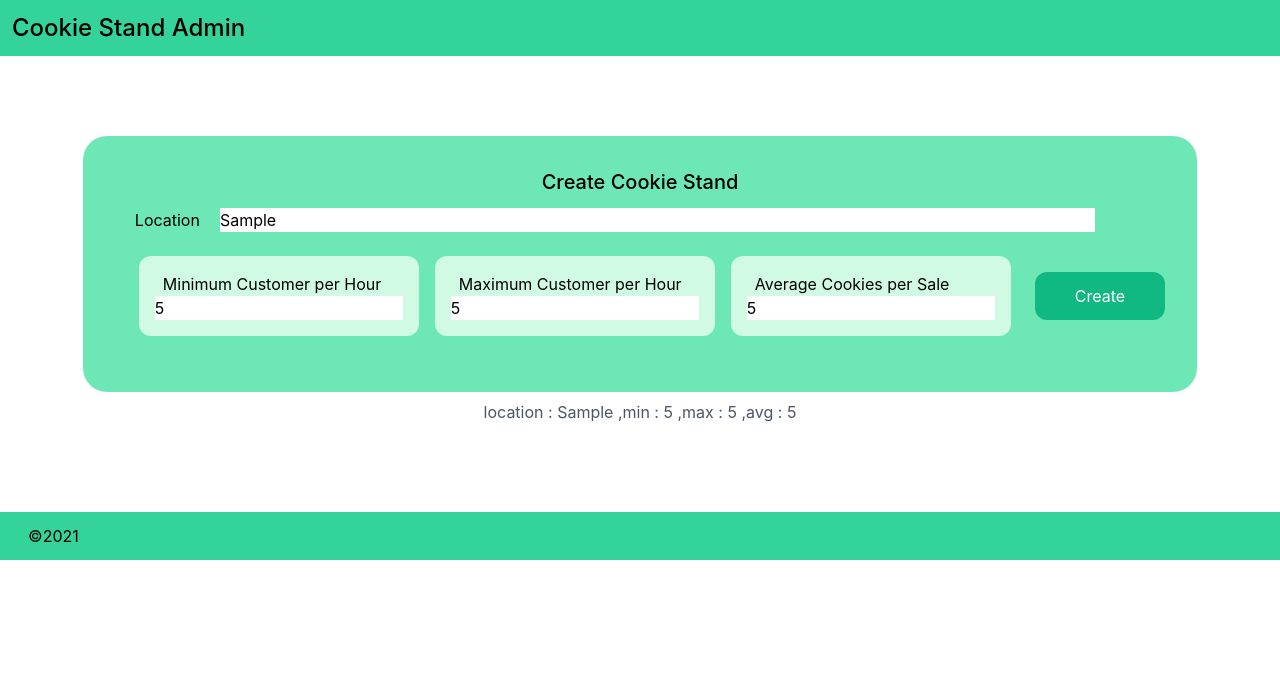
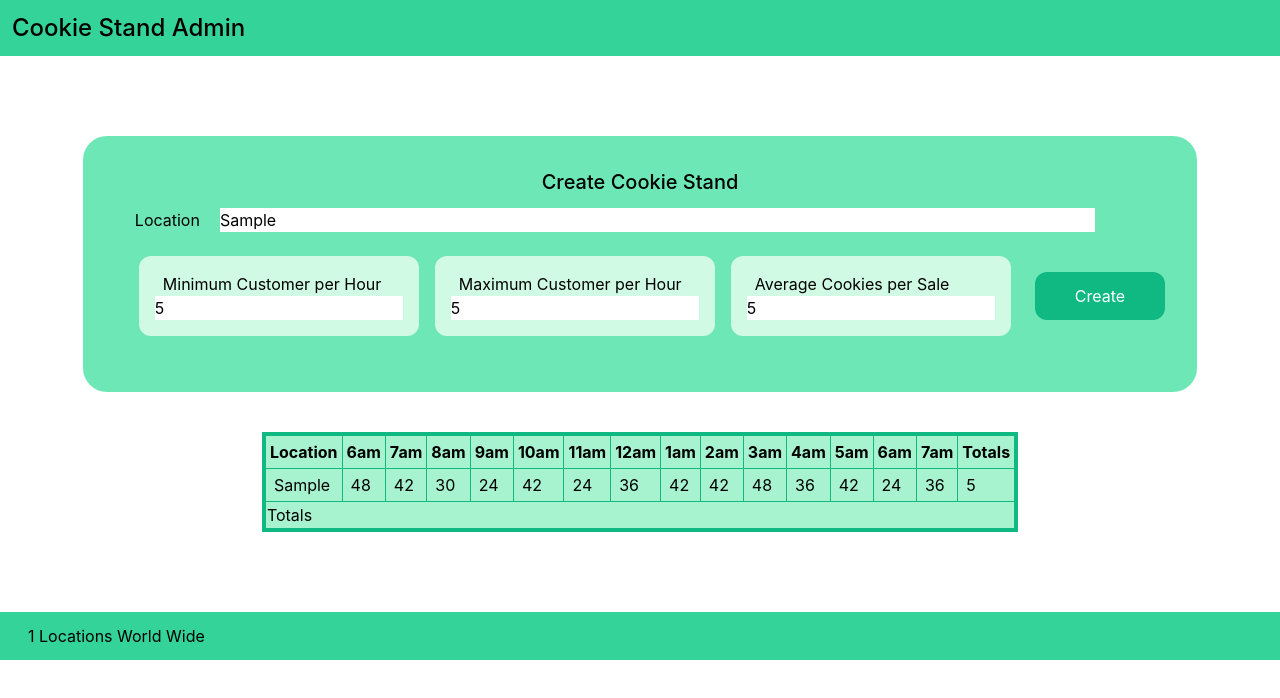
Before and after one commit to nooromari/cookie-stand-admin, a Next.js app: page / in a window 1280 px wide. Both pictures are taken after typing "Sample", "5", "5", "5" into the empty fields and a click on the button "Create". Shown: the top 698 px of the page. Built offline with nearby package versions, Linux system fonts and the light colour scheme.

Commit message:
add stands report table

```diff
--- a/components/CookieStandAdmin.js
+++ b/components/CookieStandAdmin.js
@@ -2,17 +2,34 @@ import Head1 from './Head'
 import Header from './Header'
 import Footer from './Footer'
 import Main from './Main'
+import React from 'react'
+
 
 function CookieStandAdmin(){
+
+  const [cookieStands, setCookieStands] = React.useState([]);
+
+  const onCreate = (e) =>{
+      e.preventDefault()
+      setCookieStands([...cookieStands, {
+        location :e.target.location.value,
+        min :e.target.min.value,
+        max :e.target.max.value,
+        avg :e.target.avg.value,
+        hourly_sales : [48, 42, 30, 24, 42, 24, 36, 42, 42, 48, 36, 42, 24, 36]
+    }])
+      console.log(cookieStands)
+  }
+
     return(
     <div >
       <Head1 title='Cookie Stand Admin' />
 
       <Header />
 
-      <Main />
+      <Main cookieStands={cookieStands} setCookieStands={setCookieStands} onCreate={onCreate} />
 
-      <Footer/>
+      <Footer locationsNumber={cookieStands.length} />
     </div>
     )
 }
--- a/components/CreateForm.js
+++ b/components/CreateForm.js
@@ -4,19 +4,19 @@ function CreateForm({onCreate, stand}){
         <form onSubmit={onCreate} className='bg-green-300 p-8 rounded-3xl ' >
                 <h2 className='font-medium text-center pb-3 text-xl' >Create Cookie Stand</h2>
                 <label className='px-5' >Location</label>
-                <input className="w-10/12" placeholder={stand.location}  type="text" id = 'location' /> <br/>
+                <input className="w-10/12" type="text" id = 'location' /> <br/>
                 <div className='grid grid-cols-3 p-4 float-left' >
                     <div className='bg-green-100 p-4 rounded-xl m-2'>
                         <label className='p-2'>Minimum Customer per Hour</label><br/>
-                        <input className='w-full'  placeholder={stand.min} name="min" type="number" id = 'min' />
+                        <input className='w-full'  name="min" type="number" id = 'min' />
                     </div>
                     <div className='bg-green-100 p-4 rounded-xl m-2' >
                         <label className='p-2' >Maximum Customer per Hour</label><br/>
-                        <input className='w-full'  placeholder={stand.max} name="max" type="number" id = 'max' />
+                        <input className='w-full'  name="max" type="number" id = 'max' />
                     </div>
                     <div className='bg-green-100 p-4 rounded-xl m-2' >
                         <label  className='p-2'>Average Cookies per Sale </label><br/>
-                        <input className='w-full'  placeholder={stand.avg} name="avg" type="number" id = 'avg' />
+                        <input className='w-full'  name="avg" type="number" id = 'avg' />
                     </div>
                 </div>
                 <button className='text-white mt-10 bg-green-500 px-10 py-3 rounded-xl hover:text-green-600 hover:bg-green-100 ' type='submit' >Create</button>
--- a/components/Footer.js
+++ b/components/Footer.js
@@ -1,11 +1,11 @@
 import styles from '../styles/Home.module.css'
 
 
-function Footer(){
+function Footer({locationsNumber}){
     return(
         // className={styles.footer}
         <footer className='bg-green-400 w-full p-3' >
-            <p className=' ml-4' > &copy;2021 </p>
+            <p className=' ml-4' > {locationsNumber} Locations World Wide </p>
       </footer>
     )
 }
--- a/components/Main.js
+++ b/components/Main.js
@@ -3,34 +3,14 @@ import styles from '../styles/Home.module.css'
 import ReportTable from './ReportTable';
 import CreateForm from './CreateForm';
 
-function Main(){
-
-    const [stand, setStand] = React.useState({
-        location : 'new location..',
-        min : 0,
-        max : 0,
-        avg : 0,
-        condition : false
-
-    })
-
-    const onCreate = (e) =>{
-        e.preventDefault()
-                setStand({
-                    location :e.target.location.value,
-                    min :e.target.min.value,
-                    max :e.target.max.value,
-                    avg :e.target.avg.value,
-                    condition : true
-                })
-    }
+function Main({cookieStands, setCookieStands, onCreate}){
 
     return(
         <main className={styles.main}>
 
-            <CreateForm onCreate={onCreate} stand={stand}/>
+            <CreateForm onCreate={onCreate}/>
 
-            <ReportTable stand={stand} />
+            <ReportTable cookieStands={cookieStands} />
       </main>
     )
 }
--- a/components/ReportTable.js
+++ b/components/ReportTable.js
@@ -1,18 +1,37 @@
 
-function ReportTable({stand}){
+function ReportTable({cookieStands}){
+    const open_hours = [6,7,8,9,10,11,12,1,2,3,4,5,6,7]
 
-    if (stand.condition) {
+    if (cookieStands.length) {
         return (
-            <p className='m-2 text-gray-600' >
-                <span>location : {stand.location} </span>,
-                <span>min : {stand.min} </span>,
-                <span>max : {stand.max} </span>,
-                <span>avg : {stand.avg} </span>
-             </p>
+            <table className="w-1/2 mx-auto border-4 border-collapse border-green-500 mt-10 bg-green-200">
+                <thead>
+                    <tr>
+                        <th className="border border-green-500 p-1">Location</th>
+                        {open_hours.map((h,i)=> <th key={i} className="border border-green-500 p-1">{h}am</th>)}
+                        <th className="border border-green-500 p-1">Totals</th>
+                    </tr>
+                </thead>
+                <tbody>
+
+                    {cookieStands.map(stand => (
+                        <tr key={stand.id} className="odd:bg-green-300">
+                            <td className="pl-2 border border-green-500 p-1">{stand.location}</td>
+                            {stand.hourly_sales.map((sales,i) => <td key={i} className="pl-2 border border-green-500 p-1">{sales}</td> )}
+                            <td className="pl-2 border border-green-500 p-1">{stand.max}</td>
+                        </tr>
+                    ))}
+                </tbody>
+                <tfoot >
+                    <tr>
+                        <td>Totals</td>
+                    </tr>
+                </tfoot>
+            </table>
         )
     } else {
         return (
-            <p className='m-5 text-gray-700 text-xl' >No Cookie Stands Available</p>
+            <h2 className='m-5 text-gray-700 text-xl' >No Cookie Stands Available</h2>
         )
     }
 }
--- /dev/null
+++ b/pages/overview.js
@@ -0,0 +1,7 @@
+import Link from 'next'
+
+export default function overview(){
+    return(
+        <Link href="/"><a>Return to Main page</a></Link>
+    )
+}
```
